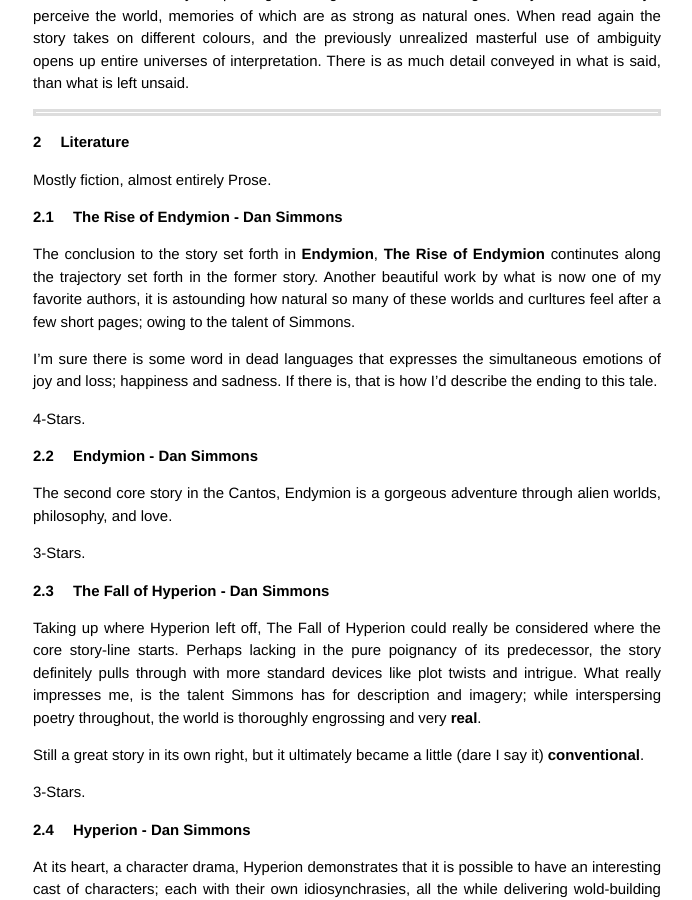
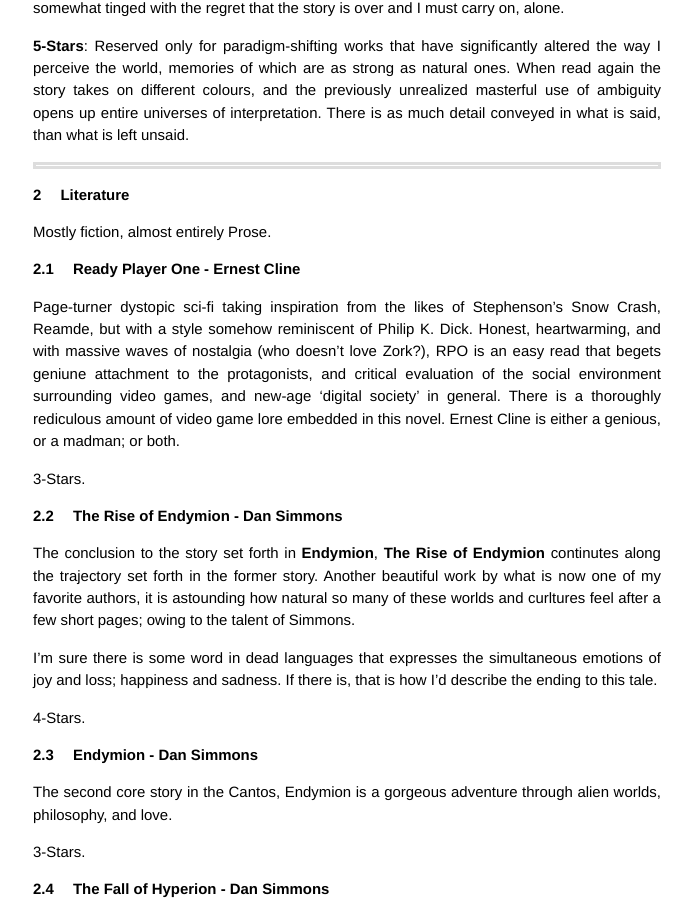
Before and after one commit to athuras/athuras.github.com, a Jekyll site: the page built from _posts/2014-08-06-Booklist.markdown, in a window 1280 px wide and 900 px high, scrolled down 2186 px. Shown: the whole window, without its empty margins (293-985 px from the left). Built offline with Jekyll 4.4.1, drawn with Linux system fonts in a browser that asks for light colours; comment, search, counter and statistics services are not loaded; some of the changed text lies outside the part shown.

Commit message:
bleach, ready player one

```diff
--- a/_posts/2014-08-06-Booklist.markdown
+++ b/_posts/2014-08-06-Booklist.markdown
@@ -40,6 +40,14 @@
 
 # Literature
 Mostly fiction, almost entirely Prose.
+
+## Ready Player One - Ernest Cline
+Page-turner dystopic sci-fi taking inspiration from the likes of Stephenson's Snow Crash, Reamde, but with a style somehow reminiscent of Philip K. Dick.
+Honest, heartwarming, and with massive waves of nostalgia (who doesn't love Zork?), RPO is an easy read that begets geniune attachment to the protagonists, and critical evaluation of the social environment surrounding video games, and new-age 'digital society' in general.
+There is a thoroughly rediculous amount of video game lore embedded in this novel. Ernest Cline is either a genious, or a madman; or both.
+
+3-Stars.
+
 
 ## The Rise of Endymion - Dan Simmons
 The conclusion to the story set forth in **Endymion**, **The Rise of Endymion** continutes along the trajectory set forth in the former story.
@@ -245,6 +253,14 @@
 # Video
 Mostly Anime
 
+## Bleach (2004)
+For some reason it took me 2 seasons to realise this is executed as one of those 'level-up'-style anime. Wherein the characters struggle, and (almost) lose everything, have some great inner realisation, and *ascend* to the next level; wherein everything explodes. The characters are all flat, and there is very little of substance but if you can stomach the tedium, there are some nice plot twists along the way.
+Worth repeating? Absolutely not.
+Good background noise for multitasking? Yup.
+For what it's worth, I did finish the series; and I'm worried about what that says about my personality...
+
+1-Star.
+
 ## K (2012)
 Some great style, with a well constructed plot.
 This one gets a bonus point for catering to my love of perceptual quirks (i.e. memory loss, hallucination etc.).
```
